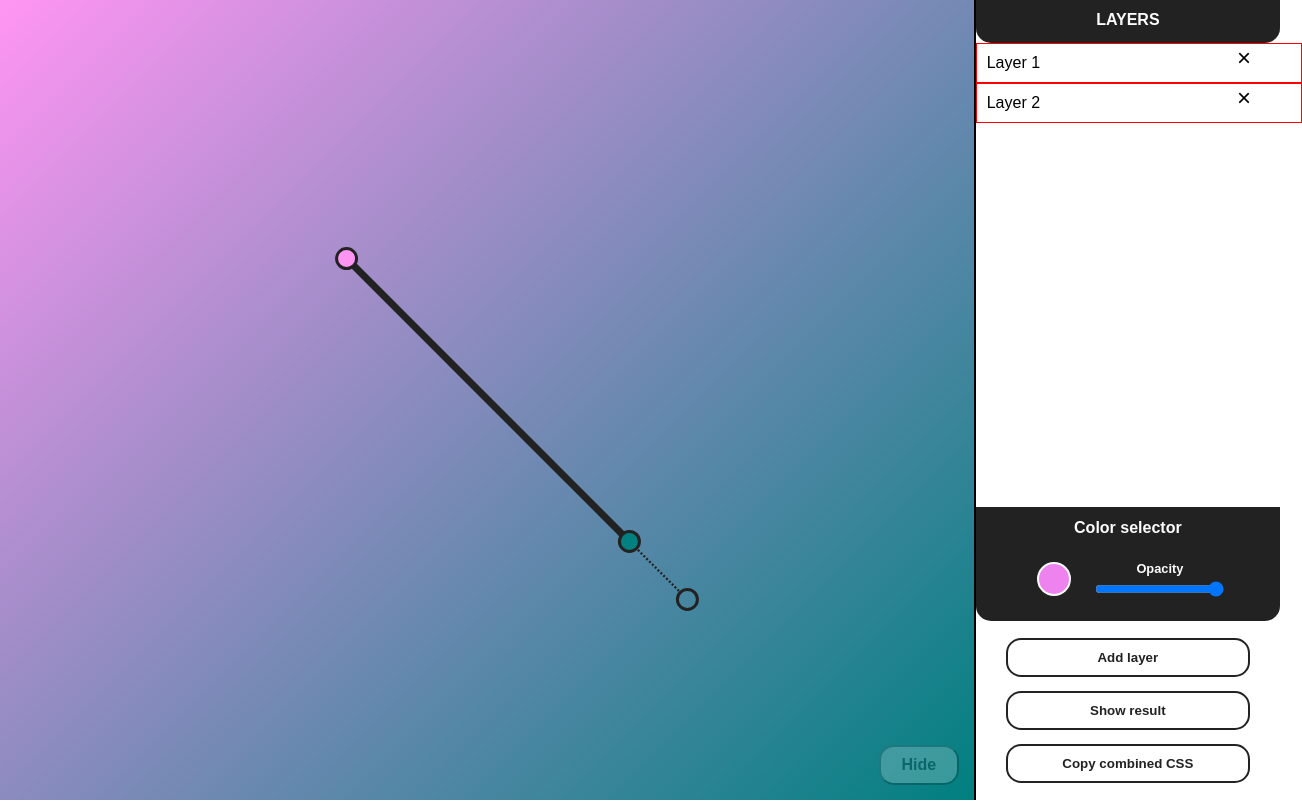
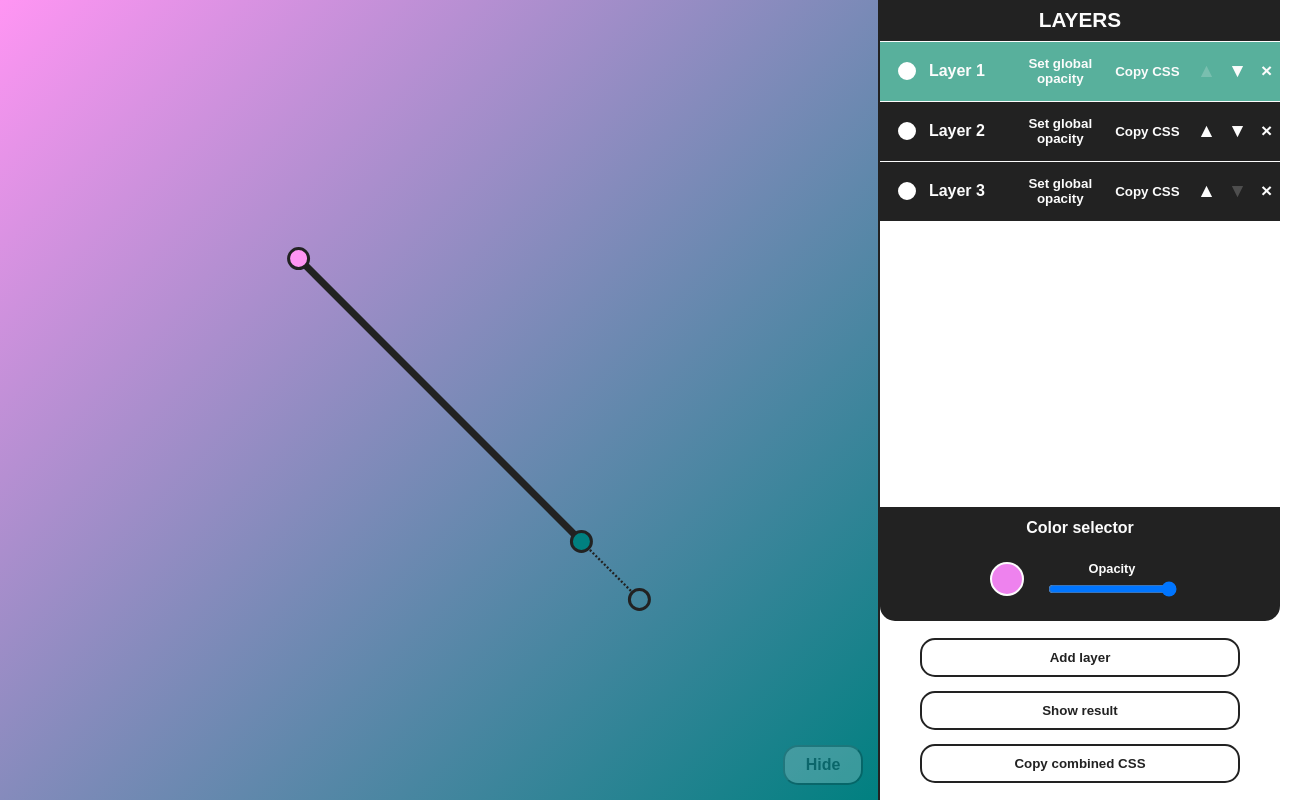
Before and after one commit to mathiasisaksen/gradient-explorer, a plain HTML site: page index.html in a window 1280 px wide. Shown: the whole page, 1302 px wide, since content can reach past the window. Drawn offline with Linux system fonts and the light colour scheme.

Commit message:
Adds structure for layer panel

```diff
--- a/index.html
+++ b/index.html
@@ -18,13 +18,44 @@
         <div id="layer-panel">
             <div id="panel-title">Layers</div>
             <div id="layer-list">
-                <div class="layer-container" layer-id="0">
-                    <div class="layer-title">Layer 1</div>
-                    <div class="remove-layer-button">×</div>
+                <div class="layer-container current-layer" layer-id="0">
+                    <div class="hide-layer-container">
+                        <div class="hide-layer-button"></div>
+                    </div>
+                    <div class="layer-title"><p>Layer 1</p></div>
+                    <div class="layer-button-container">
+                        <button class="layer-button">Set global opacity</button>
+                        <button class="layer-button">Copy CSS</button>
+                        <button class="layer-button direction-button up-button">▲</button>
+                        <button class="layer-button direction-button down-button">▼</button>
+                        <button class="layer-button direction-button">×</button>
+                    </div>
                 </div>
                 <div class="layer-container" layer-id="1">
-                    <div class="layer-title">Layer 2</div>
-                    <div class="remove-layer-button">×</div>
+                    <div class="hide-layer-container">
+                        <div class="hide-layer-button"></div>
+                    </div>
+                    <div class="layer-title"><p>Layer 2</p></div>
+                    <div class="layer-button-container">
+                        <button class="layer-button">Set global opacity</button>
+                        <button class="layer-button">Copy CSS</button>
+                        <button class="layer-button direction-button up-button">▲</button>
+                        <button class="layer-button direction-button down-button">▼</button>
+                        <button class="layer-button direction-button">×</button>
+                    </div>
+                </div>
+                <div class="layer-container" layer-id="2">
+                    <div class="hide-layer-container">
+                        <div class="hide-layer-button"></div>
+                    </div>
+                    <div class="layer-title"><p>Layer 3</p></div>
+                    <div class="layer-button-container">
+                        <button class="layer-button">Set global opacity</button>
+                        <button class="layer-button">Copy CSS</button>
+                        <button class="layer-button direction-button up-button">▲</button>
+                        <button class="layer-button direction-button down-button">▼</button>
+                        <button class="layer-button direction-button">×</button>
+                    </div>
                 </div>
             </div>
             <div id="color-picker">
--- a/styles/style.css
+++ b/styles/style.css
@@ -24,9 +24,12 @@ main {
 
 #preview-window {
     position: relative;
-    border-right: 2px solid black;
+    border-right: 2px solid var(--panel-accent);
+
     height: 100%;
-    width: 100%;
+    /*width: 100%;*/
+    flex-grow: 1;
+    /*width: 500px;*/
     background: linear-gradient(135deg, #ff95f3, #008080);
 }
 
@@ -59,6 +62,7 @@ main {
     align-items: center;
     background-color: var(--panel-background);
     width: 400px;
+    min-width: 400px;
     height: 100%;
 }
 
@@ -73,9 +77,10 @@ main {
     text-transform: uppercase;
     text-align: center;
     font-weight: 600;
+    font-size: 1.3em;
     vertical-align: middle;
-    border-bottom: 2px solid var(--panel-accent);
-    border-radius: 0 0 15px 15px;
+    /*border-bottom: 2px solid var(--panel-accent);*/
+    /*border-radius: 0 0 15px 15px;*/
 }
 
 #layer-list {
@@ -87,21 +92,112 @@ main {
 }
 
 .layer-container {
+    height: 60px;
+    background-color: var(--panel-accent);
+    display: flex;
+    flex-direction: row;
+    justify-content: space-between;
+    align-items: center;
     position: relative;
-    border: 1px solid red;
     width: 100%;
-    padding: 10px;
+    box-sizing: border-box;
+    border-top: 1px solid var(--panel-text-color);
 }
 
-.remove-layer-button {
-    position: absolute;
-    top: 0;
-    right: 50px;
-    cursor: pointer;
-    font-size: 1.5em;
-    text-align: right;
+.current-layer {
+    background-color: #58B09C;
 }
 
+.hide-layer-container {
+    padding-left: 5px;
+    display: flex;
+    justify-content: center;
+    flex: 0.5;
+}
+
+.hide-layer-button {
+    cursor: pointer;
+    border: 3px solid white;
+    width: 12px;
+    height: 12px;
+    border-radius: 50%;
+    background-color: #FFFFFF;
+}
+
+.hide-layer-button:hover {
+    background-color: #FFFFFF80;
+
+}
+
+.hidden-layer {
+    background-color: #FFFFFF00;
+}
+
+.layer-title {
+    display: flex;
+    align-items: center;
+    color: var(--panel-text-color);
+    font-weight: 600;
+    flex: 1;
+    width: 100%;
+    height: 100%;
+}
+
+.layer-title:not(.current-layer) {
+    cursor: pointer;
+}
+
+.layer-button-container {
+    display: flex;
+    flex-direction: row;
+    justify-content: space-evenly;
+    align-items: center;
+    height: 100%;
+    width: 80%;
+    flex: 3;
+}
+
+
+.layer-button {
+    background-color: transparent;
+    cursor: pointer;
+    font-weight: 600;
+    color: var(--panel-text-color);
+    outline: none;
+    height: 100%;
+    border: 0;
+
+    flex: 1;
+    flex-grow: 1;
+    transition: border 0.3s ease;
+}
+
+.layer-button:hover {
+    background-color: #00000055;
+}
+
+.direction-button {
+    flex: 0.2;
+    font-size: 1.2em;
+}
+
+.layer-container:first-child .up-button {
+    opacity: 0.2;
+    cursor: default;
+}
+
+.layer-container:first-child .up-button:hover {
+    background-color: transparent;
+}
+
+.layer-container:last-child .down-button {
+    opacity: 0.2;
+    cursor: default;
+}
+
+.layer-container:last-child .down-button:hover {
+    background-color: transparent;
+}
 
 #color-picker {
     display: flex;
```
